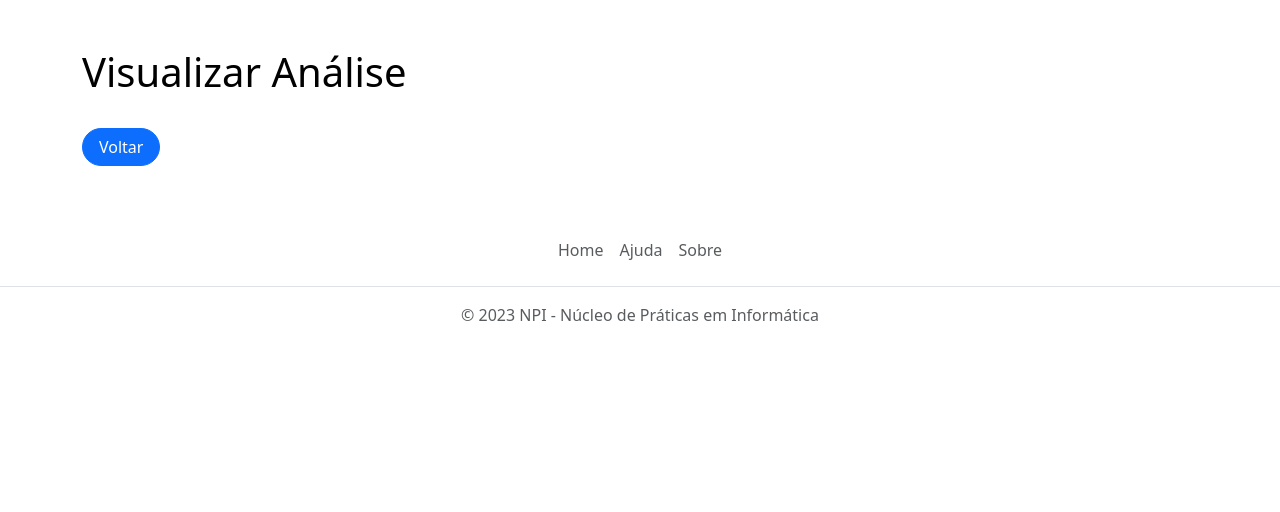
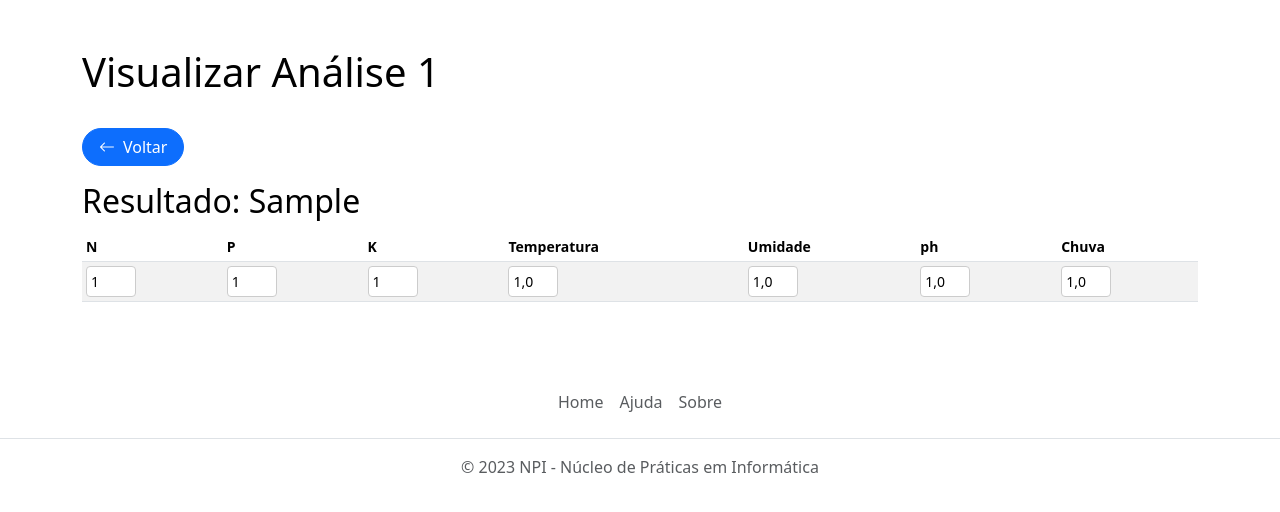
Before and after one commit to MateusCampaner/Oraculus, a Django app: page /visualizar_analise/1/ in a window 1280 px wide. Shown: the part 89-601 px from the top of the page. Run offline with Django 4.2, Linux system fonts and the light colour scheme; tables that the repository leaves empty hold one stand-in row (values such as "Sample post"); some libraries are stand-ins or nearby versions.

Commit message:
Alteração da tela para verificar analises individuais e criação da tabela de analise-colheita

```diff
--- a/oraculus/analise/models.py
+++ b/oraculus/analise/models.py
@@ -1,4 +1,5 @@
 from django.db import models
+from django.contrib.auth.models import User
 
 class Analise(models.Model):
     N = models.IntegerField()
@@ -9,3 +10,8 @@ class Analise(models.Model):
     pH = models.FloatField()
     Chuva = models.FloatField()
     Colheita = models.CharField(max_length=50)
+
+class AnaliseSolo(models.Model):
+    usuario = models.ForeignKey(User, on_delete=models.CASCADE)
+    analise = models.ForeignKey(Analise, on_delete=models.CASCADE)
+    data_analise = models.DateField()
--- a/oraculus/inserir_analise/views.py
+++ b/oraculus/inserir_analise/views.py
@@ -83,8 +83,7 @@ def salvar_algoritmo_analise(request):
             Umidade=Umidade,
             Temperatura=Temperatura,
             pH=pH,
-            Chuva=Chuva,
-            Colheita=colheita_prevista,
+            Chuva=Chuva
         )
 
     inclusao_colheita.save()
--- a/oraculus/templates/visualizar_analise.html
+++ b/oraculus/templates/visualizar_analise.html
@@ -49,15 +49,62 @@
     </div>
 </div>
 
+<style>
+  .numeric-input::-webkit-inner-spin-button,
+  .numeric-input::-webkit-outer-spin-button {
+    -webkit-appearance: none;
+    margin: 0;
+  }
+
+  .numeric-input {
+    padding: 4px;
+    border: 1px solid #ccc;
+    border-radius: 4px;
+    font-size: 14px;
+    width: 50px;
+  }
+</style>
+
 <body>
 
     <div class="container my-5">
       <div class="mb-5">
-        <h1 class="text-body-emphasis">Visualizar Análise {{ analise.id }}</h1>
+        <h1 class="text-body-emphasis">Visualizar Análise {{ analises.id }}</h1>
 
         <br>
 
-        <a href="{% url 'acessar_dados' %}" class="btn btn-primary rounded-pill px-3 pe-3"></i>Voltar</a>
+        <a href="{% url 'acessar_dados' %}" class="btn btn-primary rounded-pill px-3 pe-3"><i class="bi bi-arrow-left pe-2"></i>Voltar</a>
+
+        <h2 class="text-body-emphasis pt-3 pb-1">Resultado: {{ analises.Colheita }}</h2>
+
+              <div class="table-responsive small">
+                <table class="table table-striped table-sm tabela-dados">
+                  <thead>
+                    <tr>
+                      <th scope="col">N</th>
+                      <th scope="col">P</th>
+                      <th scope="col">K</th>
+                      <th scope="col">Temperatura</th>
+                      <th scope="col">Umidade</th>
+                      <th scope="col">ph</th>
+                      <th scope="col">Chuva</th>
+                    </tr>
+                  </thead>
+                  <tbody>
+
+                      <tr>
+                        <td><input class="numeric-input" type="number" name="N" value="{{analises.N}}" readonly></td>
+                        <td><input class="numeric-input" type="number" name="P" value="{{analises.P}}" readonly></td>
+                        <td><input class="numeric-input" type="number" name="K" value="{{analises.K}}" readonly></td>
+                        <td><input class="numeric-input" type="float" name="Temperatura" value="{{analises.Temperatura}}" readonly></td>
+                        <td><input class="numeric-input" type="float" name="Umidade" value="{{analises.Umidade}}" readonly></td>
+                        <td><input class="numeric-input" type="float" name="pH" value="{{analises.pH}}" readonly></td>
+                        <td><input class="numeric-input" type="float" name="Chuva" value="{{analises.Chuva}}" readonly></td>
+                      </tr>
+
+                  </tbody>
+                </table>
+              </div>
 
 
       </div>
```
Also changed, not shown: folder-alias.json (added, +8 -0 lines), oraculus/analise/migrations/0003_analisesolo.py (added), oraculus/analise/migrations/0004_remove_analise_colheita_analise_colheita.py (added), oraculus/analise/migrations/0005_remove_analise_colheita_analise_colheita.py (added).
